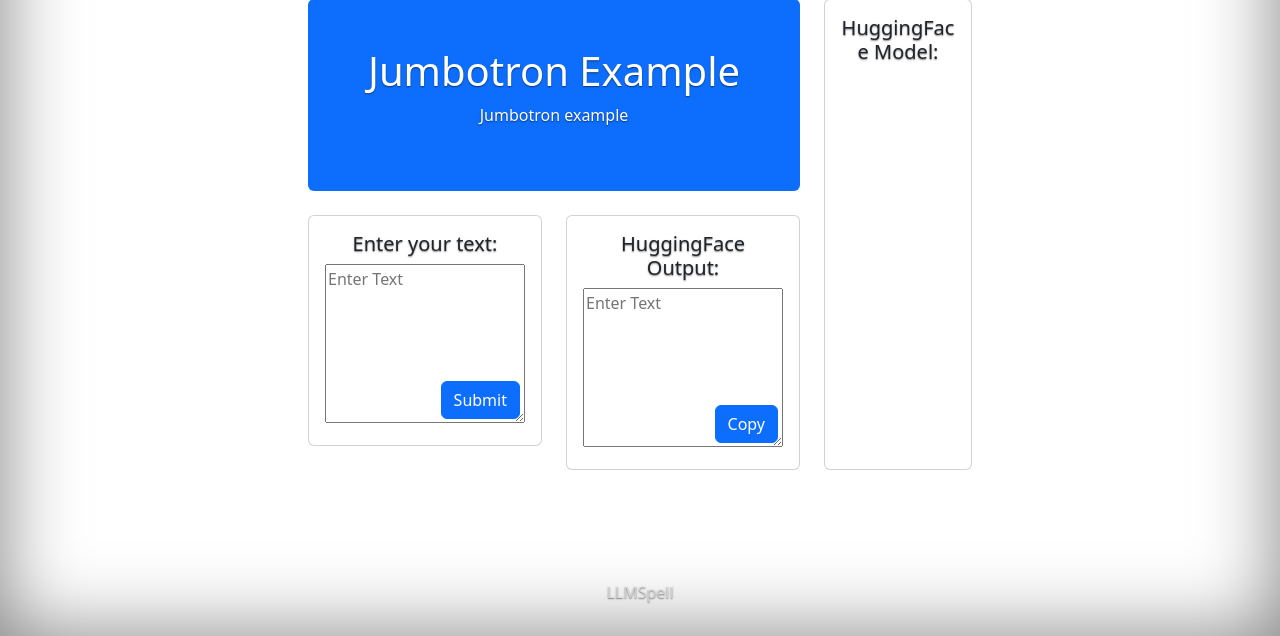
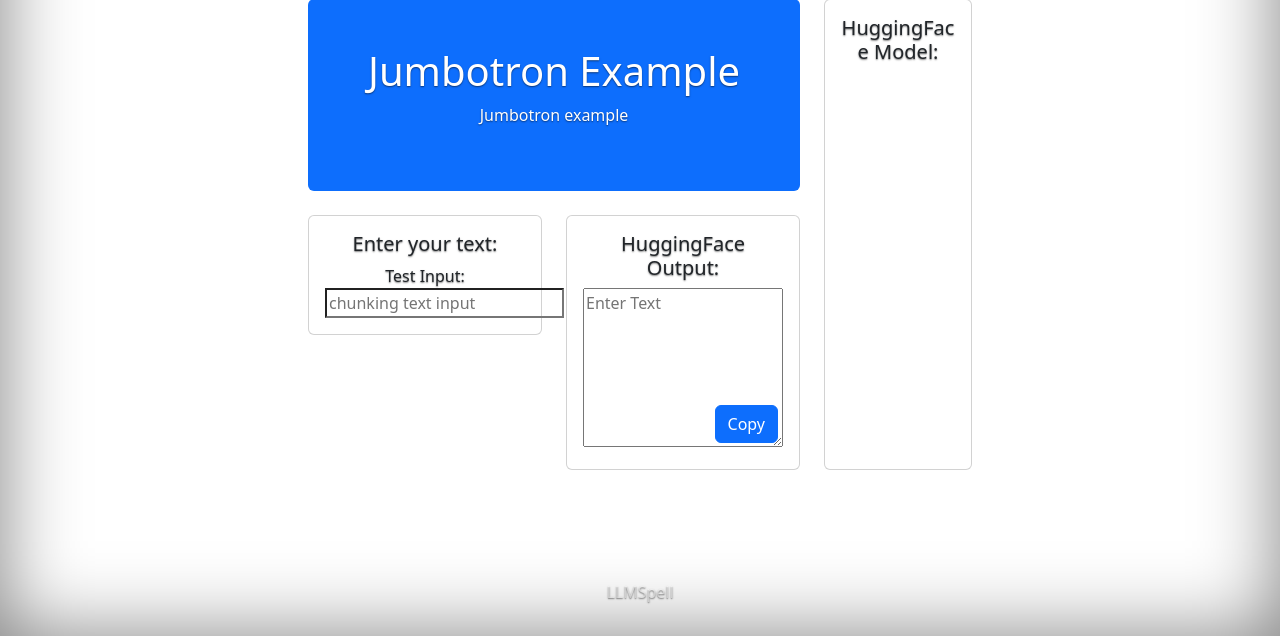
Before and after one commit to ColePal/spell-correction-plugin, a Django app: page /cover/ in a window 1280 px wide. Shown: the part 164-800 px from the top of the page. Run offline with Django 5.2, Linux system fonts and the light colour scheme; some libraries are stand-ins or nearby versions.

Commit message:
Updated front-end

```diff
--- a/backend/templates/covertest.html
+++ b/backend/templates/covertest.html
@@ -180,13 +180,18 @@
                             <div class="card">
                                 <div class="card-body">
                                     <h5 class="card-title">Enter your text:</h5>
-                                    <div style="position: relative;">
-                                            <textarea name="comments" rows="5" cols="40" placeholder="Enter Text"
-                                                      class="w-100" style="padding-bottom: 35px;"></textarea>
-                                        <button class="btn btn-primary"
-                                                style="position: absolute; bottom: 10px; right: 5px;">Submit
-                                        </button>
-                                    </div>
+                                    <!-- Choose here >-->
+                                    <!--                                    <div style="position: relative;">-->
+                                    <!--                                            <textarea name="comments" rows="5" cols="40" placeholder="Enter Text"-->
+                                    <!--                                                      class="w-100" style="padding-bottom: 35px;"></textarea>-->
+                                    <!--                                        <button class="btn btn-primary"-->
+                                    <!--                                                style="position: absolute; bottom: 10px; right: 5px;">Submit-->
+                                    <!--                                        </button>-->
+                                    <!--                                    </div>-->
+
+                                    <!-- Input -->
+                                    <label for="testInput">Test Input:</label>
+                                    <input type="text" id="testInput" placeholder="chunking text input">
                                 </div>
                             </div>
                         </div>
```
Also changed, not shown: other parts of backend/templates/covertest.html (+6 -2 lines).
